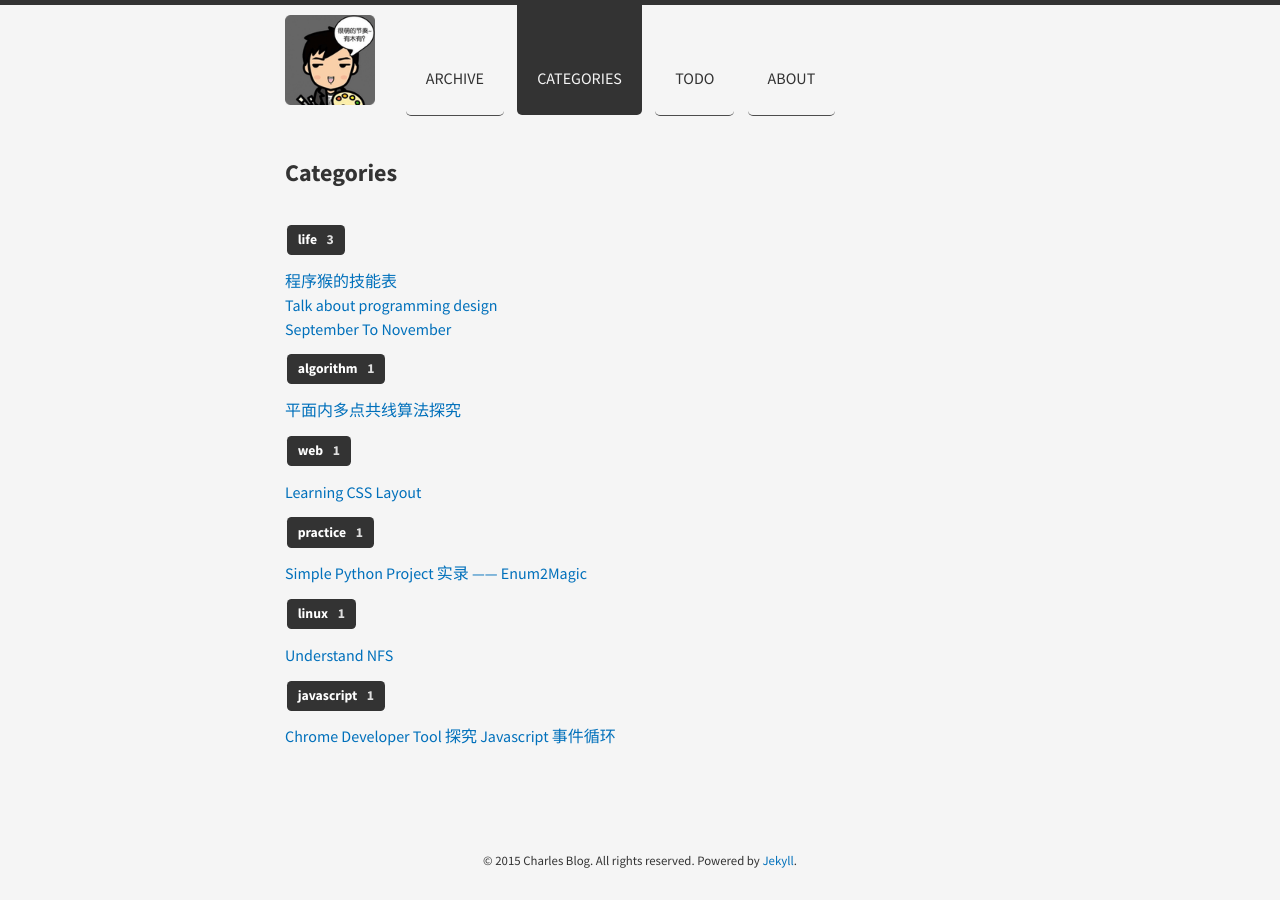
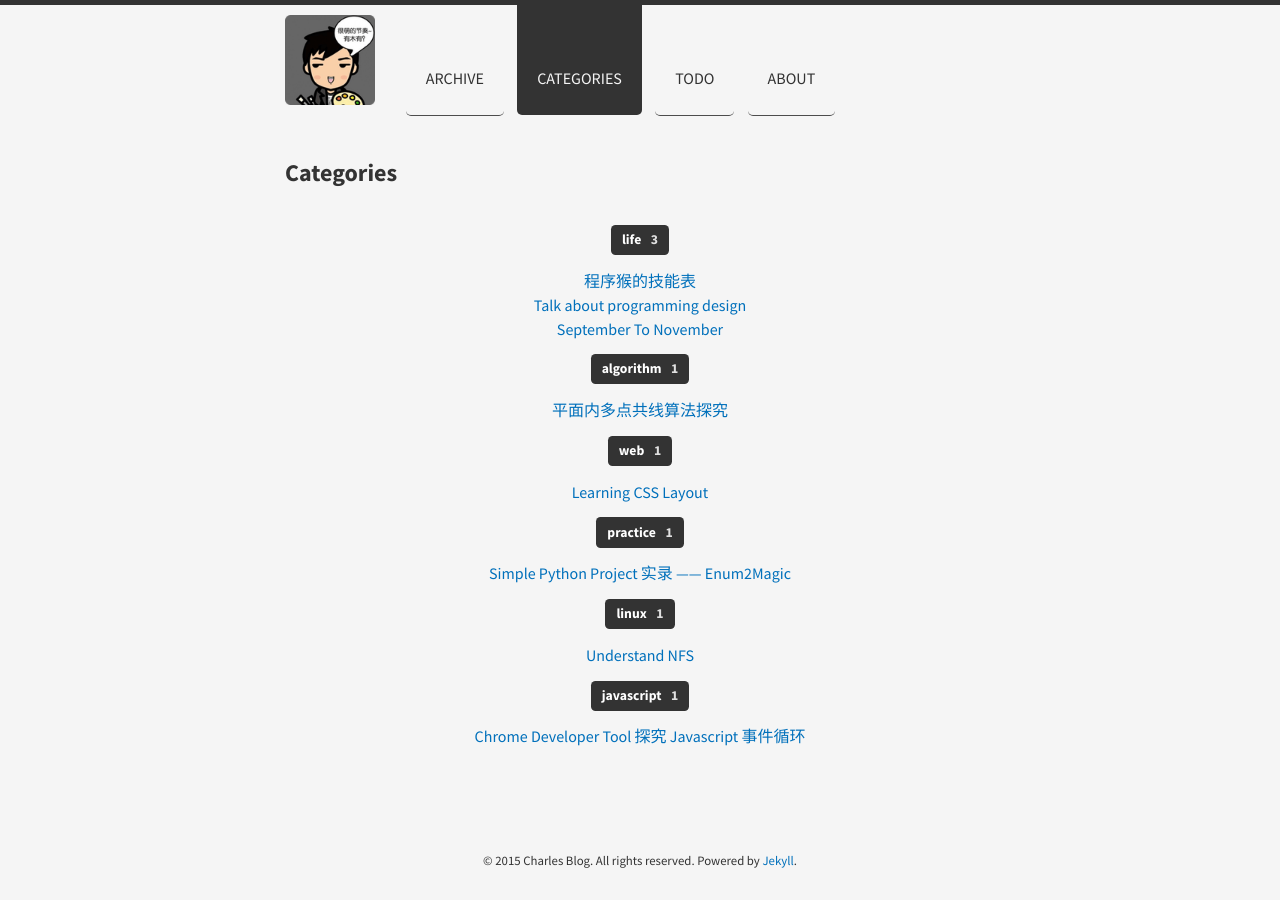
Before and after one commit to JavaCS3/blog, a Jekyll site: the page built from categories/index.html, in a window 1280 px wide. Built offline with Jekyll 4.4.1, drawn with Linux system fonts in a browser that asks for light colours; nearby versions of some CDN libraries; Markdown is read by kramdown in place of the engine named in the settings.

Commit message:
categories page center alignment

```diff
--- a/categories/index.html
+++ b/categories/index.html
@@ -6,7 +6,7 @@ title: Categories
 {% for category in site.categories %}
   {% assign category_name = category[0] %}
   <!-- categories tag -->
-  <div>
+  <div class="center">
     <a class="label margin-small" id="{{ category_name }}" href="#{{ category_name }}">{{ category_name }}
       <div class="detail">
         {{ site.categories[category_name] | size }}
@@ -14,7 +14,7 @@ title: Categories
     </a>
   </div>
   <!-- categories pages -->
-  <div>
+  <div class="center">
     {% for page in site.categories[category_name] %}
       <div>
         <article class="row gutters">
```
